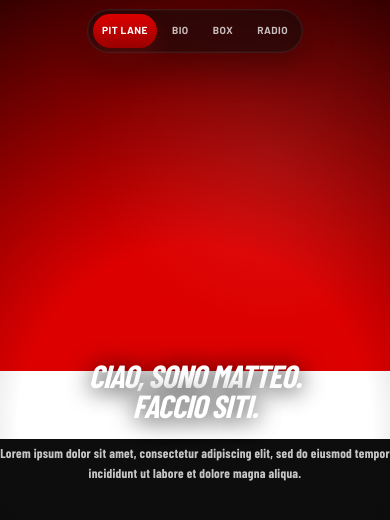
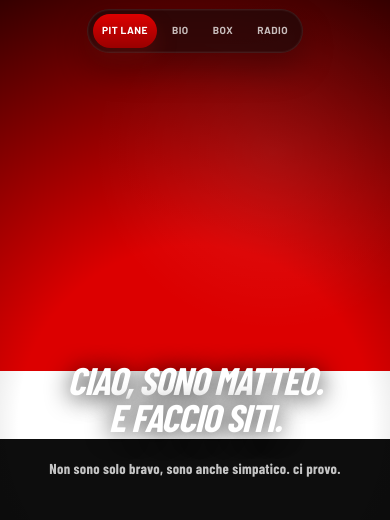
Before and after one commit to matteolepera/portfolio, a React (Vite) app: page / in a window 390 px wide. Shown: the top 520 px of the page. Built offline with nearby package versions, Linux system fonts and the light colour scheme; a web font is replaced by a local one.

Commit message:
fix: fixato il background da mobile.
feat:
aggiornato il padding nelle pagine.

aggiornato i testi nella home e riviste le dimensioni da mobile.

```diff
--- a/src/index.css
+++ b/src/index.css
@@ -1 +1,13 @@
 @import "tailwindcss";
+
+html,
+body {
+    min-height: 100dvh;
+    background: #090909;
+    overflow-x: hidden;
+}
+
+#__next {
+    min-height: 100dvh;
+    background: #090909;
+}
--- a/src/pages/Home.jsx
+++ b/src/pages/Home.jsx
@@ -7,12 +7,12 @@ export default function Home() {
                 <div className={styles.heroContent}>
                     <h1>
                         <span>Ciao, Sono Matteo.</span>
-                        <span>Faccio siti.</span>
+                        <span>E Faccio siti.</span>
                     </h1>
                     <div className={styles.heroDescription}>
                         <p>
-                            Lorem ipsum dolor sit amet, consectetur adipiscing elit, sed do
-                            eiusmod tempor incididunt ut labore et dolore magna aliqua.
+                            Non sono solo bravo, sono anche simpatico.
+                            ci provo.
                         </p>
                     </div>
                 </div>
--- a/src/styles/About.module.css
+++ b/src/styles/About.module.css
@@ -294,7 +294,7 @@
 
 @media (max-width: 768px) {
     .about {
-        padding: 4rem 1rem 5rem;
+        padding: 6rem 1rem 5rem;
     }
 
     .aboutLayout {
--- a/src/styles/Home.module.css
+++ b/src/styles/Home.module.css
@@ -160,11 +160,11 @@
 @media (max-width: 480px) {
 
     .heroContent h1 {
-        font-size: 2rem;
+        font-size: 2.4rem;
     }
 
     .heroDescription p {
-        font-size: 0.8rem;
+        font-size: 0.9rem;
     }
 
 
--- a/src/styles/Projects.module.css
+++ b/src/styles/Projects.module.css
@@ -379,7 +379,7 @@
 
 @media (max-width: 768px) {
     .projectsSection {
-        padding: 4rem 1rem 5rem;
+        padding: 6rem 1rem 5rem;
     }
 
     .sectionInner {
```
